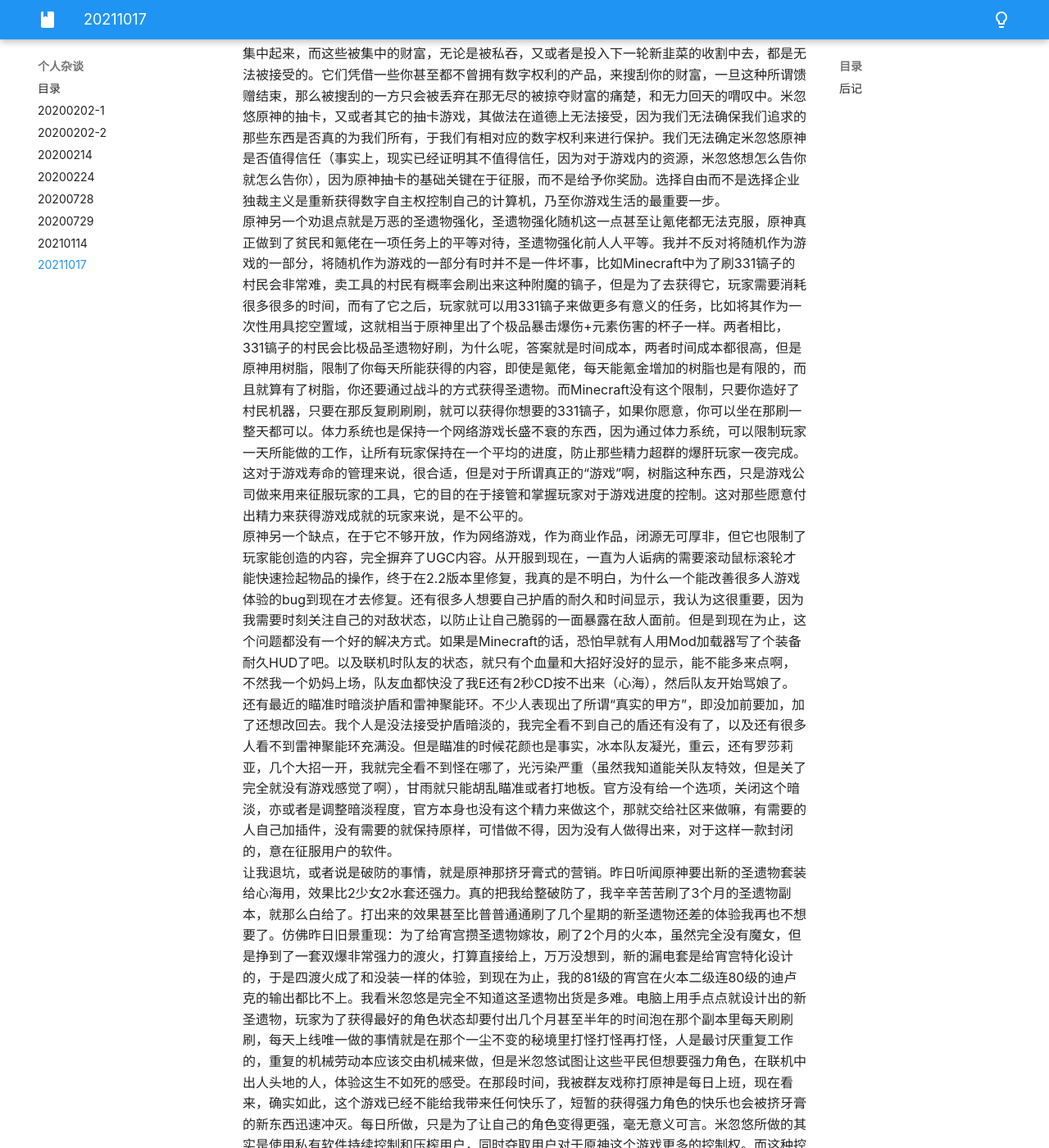
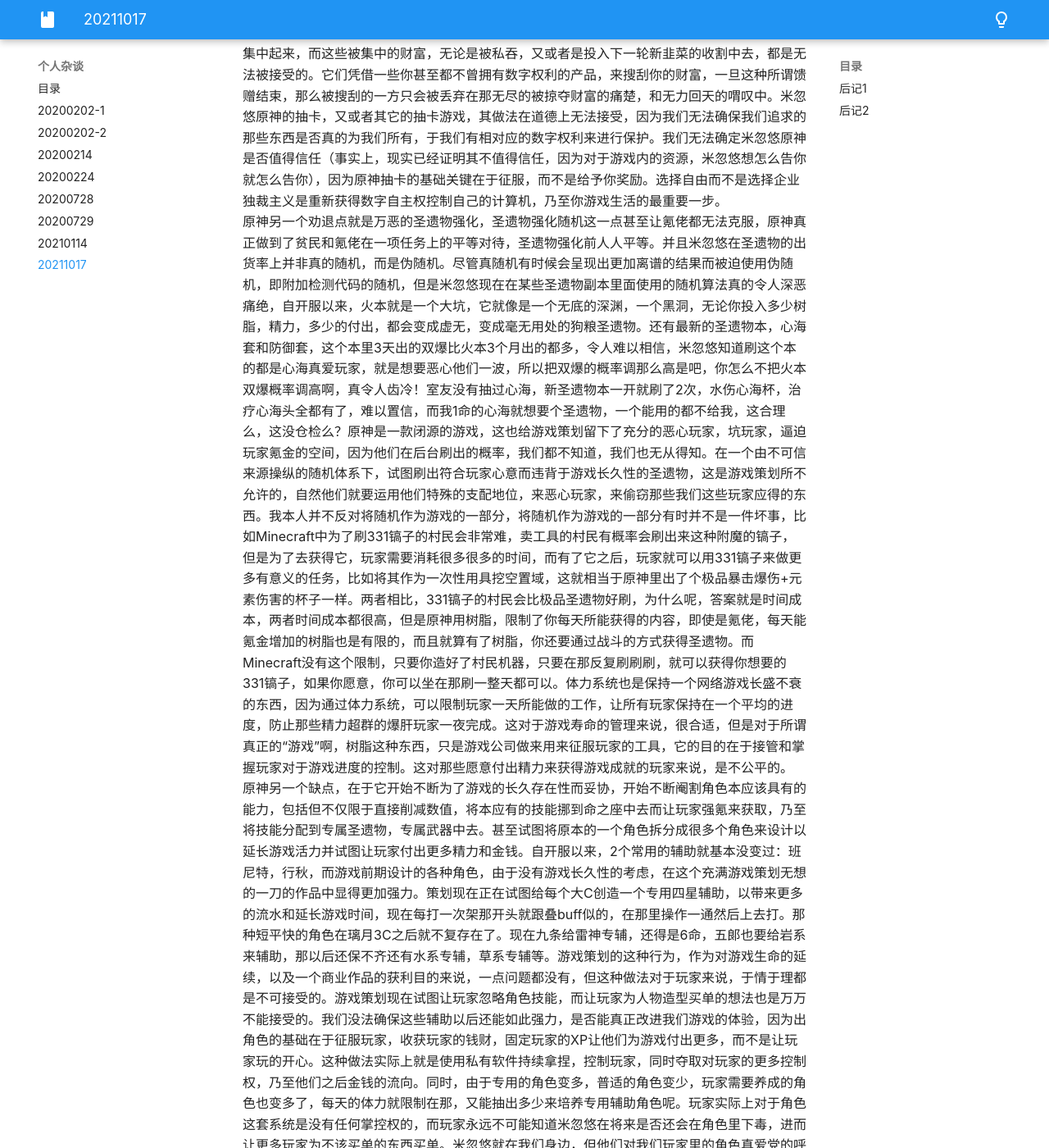
Before and after one commit to yyc12345/MyBlog, an MkDocs documentation site: the page built from docs/diary/20211017.md, in a window 1280 px wide and 1400 px high, scrolled down 862 px. Shown: the whole window at 82% size. Built offline with MkDocs 1.6.1 and Material for MkDocs 9.7.7, drawn with Linux system fonts in a browser that asks for light colours; some of the changed text lies outside the part shown.

Commit message:
update diary

```diff
--- a/docs/diary/20211017.md
+++ b/docs/diary/20211017.md
@@ -8,17 +8,27 @@
 
 为什么我抛弃了原神，我想是因为挤牙膏，又或者好听一点，滴水式营销。毫无疑问，作为一种商品，作为一种商业活动，原神是成功的，无论是什么样的商品，只要考虑赚钱，资本家就必须要考虑如何充分榨干它的价值，以让自己获得更多的收入，这无可厚非，人要赚钱，天经地义，没有什么可指责的。但要问及原神是否是一款好作品，是，又不是。原神的游戏音乐，引擎渲染技术，人物建模，地形创造，故事够造是我非常认同的，是非常值得肯定的，我从前被原神吸引，也是因为它用3D渲染出了卡通一样的效果，非常有意思的背景故事，以及好看的人物（XP动了）。
 但原神从某种意义上来说，也并不是一个好游戏。首当其冲就是国内恶习，氪金抽卡。抽卡是为了满足自己能得到符合自己XP的角色，此为色欲。抽卡是为了彰显自己拥有别人没有的角色，此为傲慢。抽卡是因为别人拥有了自己非常喜爱的角色，而自己却因为米忽悠的万恶的抽卡策略而得不到这个角色，进而氪金强取，此为嫉妒。因为抽不到卡而暴跳如雷，甚至损坏器物，伤及身体，此为暴怒。抽卡是为了满足自己对于角色全图鉴，全满命的追求，此为贪婪。抽卡游戏来到人世间，从头到脚，每个毛孔都滴着血和肮脏的东西。它利用这人们心中的脆弱的一面，不断唆使人们为他们付出一切，并且在此麻痹人们，让人们体会不到痛楚。这与蚂蝗吸血毫无差别。它们将这些财富集中起来，而这些被集中的财富，无论是被私吞，又或者是投入下一轮新韭菜的收割中去，都是无法被接受的。它们凭借一些你甚至都不曾拥有数字权利的产品，来搜刮你的财富，一旦这种所谓馈赠结束，那么被搜刮的一方只会被丢弃在那无尽的被掠夺财富的痛楚，和无力回天的喟叹中。米忽悠原神的抽卡，又或者其它的抽卡游戏，其做法在道德上无法接受，因为我们无法确保我们追求的那些东西是否真的为我们所有，于我们有相对应的数字权利来进行保护。我们无法确定米忽悠原神是否值得信任（事实上，现实已经证明其不值得信任，因为对于游戏内的资源，米忽悠想怎么告你就怎么告你），因为原神抽卡的基础关键在于征服，而不是给予你奖励。选择自由而不是选择企业独裁主义是重新获得数字自主权控制自己的计算机，乃至你游戏生活的最重要一步。
-原神另一个劝退点就是万恶的圣遗物强化，圣遗物强化随机这一点甚至让氪佬都无法克服，原神真正做到了贫民和氪佬在一项任务上的平等对待，圣遗物强化前人人平等。我并不反对将随机作为游戏的一部分，将随机作为游戏的一部分有时并不是一件坏事，比如Minecraft中为了刷331镐子的村民会非常难，卖工具的村民有概率会刷出来这种附魔的镐子，但是为了去获得它，玩家需要消耗很多很多的时间，而有了它之后，玩家就可以用331镐子来做更多有意义的任务，比如将其作为一次性用具挖空置域，这就相当于原神里出了个极品暴击爆伤+元素伤害的杯子一样。两者相比，331镐子的村民会比极品圣遗物好刷，为什么呢，答案就是时间成本，两者时间成本都很高，但是原神用树脂，限制了你每天所能获得的内容，即使是氪佬，每天能氪金增加的树脂也是有限的，而且就算有了树脂，你还要通过战斗的方式获得圣遗物。而Minecraft没有这个限制，只要你造好了村民机器，只要在那反复刷刷刷，就可以获得你想要的331镐子，如果你愿意，你可以坐在那刷一整天都可以。体力系统也是保持一个网络游戏长盛不衰的东西，因为通过体力系统，可以限制玩家一天所能做的工作，让所有玩家保持在一个平均的进度，防止那些精力超群的爆肝玩家一夜完成。这对于游戏寿命的管理来说，很合适，但是对于所谓真正的“游戏”啊，树脂这种东西，只是游戏公司做来用来征服玩家的工具，它的目的在于接管和掌握玩家对于游戏进度的控制。这对那些愿意付出精力来获得游戏成就的玩家来说，是不公平的。
+原神另一个劝退点就是万恶的圣遗物强化，圣遗物强化随机这一点甚至让氪佬都无法克服，原神真正做到了贫民和氪佬在一项任务上的平等对待，圣遗物强化前人人平等。并且米忽悠在圣遗物的出货率上并非真的随机，而是伪随机。尽管真随机有时候会呈现出更加离谱的结果而被迫使用伪随机，即附加检测代码的随机，但是米忽悠现在在某些圣遗物副本里面使用的随机算法真的令人深恶痛绝，自开服以来，火本就是一个大坑，它就像是一个无底的深渊，一个黑洞，无论你投入多少树脂，精力，多少的付出，都会变成虚无，变成毫无用处的狗粮圣遗物。还有最新的圣遗物本，心海套和防御套，这个本里3天出的双爆比火本3个月出的都多，令人难以相信，米忽悠知道刷这个本的都是心海真爱玩家，就是想要恶心他们一波，所以把双爆的概率调那么高是吧，你怎么不把火本双爆概率调高啊，真令人齿冷！室友没有抽过心海，新圣遗物本一开就刷了2次，水伤心海杯，治疗心海头全都有了，难以置信，而我1命的心海就想要个圣遗物，一个能用的都不给我，这合理么，这没仓检么？原神是一款闭源的游戏，这也给游戏策划留下了充分的恶心玩家，坑玩家，逼迫玩家氪金的空间，因为他们在后台刷出的概率，我们都不知道，我们也无从得知。在一个由不可信来源操纵的随机体系下，试图刷出符合玩家心意而违背于游戏长久性的圣遗物，这是游戏策划所不允许的，自然他们就要运用他们特殊的支配地位，来恶心玩家，来偷窃那些我们这些玩家应得的东西。我本人并不反对将随机作为游戏的一部分，将随机作为游戏的一部分有时并不是一件坏事，比如Minecraft中为了刷331镐子的村民会非常难，卖工具的村民有概率会刷出来这种附魔的镐子，但是为了去获得它，玩家需要消耗很多很多的时间，而有了它之后，玩家就可以用331镐子来做更多有意义的任务，比如将其作为一次性用具挖空置域，这就相当于原神里出了个极品暴击爆伤+元素伤害的杯子一样。两者相比，331镐子的村民会比极品圣遗物好刷，为什么呢，答案就是时间成本，两者时间成本都很高，但是原神用树脂，限制了你每天所能获得的内容，即使是氪佬，每天能氪金增加的树脂也是有限的，而且就算有了树脂，你还要通过战斗的方式获得圣遗物。而Minecraft没有这个限制，只要你造好了村民机器，只要在那反复刷刷刷，就可以获得你想要的331镐子，如果你愿意，你可以坐在那刷一整天都可以。体力系统也是保持一个网络游戏长盛不衰的东西，因为通过体力系统，可以限制玩家一天所能做的工作，让所有玩家保持在一个平均的进度，防止那些精力超群的爆肝玩家一夜完成。这对于游戏寿命的管理来说，很合适，但是对于所谓真正的“游戏”啊，树脂这种东西，只是游戏公司做来用来征服玩家的工具，它的目的在于接管和掌握玩家对于游戏进度的控制。这对那些愿意付出精力来获得游戏成就的玩家来说，是不公平的。
+原神另一个缺点，在于它开始不断为了游戏的长久存在性而妥协，开始不断阉割角色本应该具有的能力，包括但不仅限于直接削减数值，将本应有的技能挪到命之座中去而让玩家强氪来获取，乃至将技能分配到专属圣遗物，专属武器中去。甚至试图将原本的一个角色拆分成很多个角色来设计以延长游戏活力并试图让玩家付出更多精力和金钱。自开服以来，2个常用的辅助就基本没变过：班尼特，行秋，而游戏前期设计的各种角色，由于没有游戏长久性的考虑，在这个充满游戏策划无想的一刀的作品中显得更加强力。策划现在正在试图给每个大C创造一个专用四星辅助，以带来更多的流水和延长游戏时间，现在每打一次架那开头就跟叠buff似的，在那里操作一通然后上去打。那种短平快的角色在璃月3C之后就不复存在了。现在九条给雷神专辅，还得是6命，五郎也要给岩系来辅助，那以后还保不齐还有水系专辅，草系专辅等。游戏策划的这种行为，作为对游戏生命的延续，以及一个商业作品的获利目的来说，一点问题都没有，但这种做法对于玩家来说，于情于理都是不可接受的。游戏策划现在试图让玩家忽略角色技能，而让玩家为人物造型买单的想法也是万万不能接受的。我们没法确保这些辅助以后还能如此强力，是否能真正改进我们游戏的体验，因为出角色的基础在于征服玩家，收获玩家的钱财，固定玩家的XP让他们为游戏付出更多，而不是让玩家玩的开心。这种做法实际上就是使用私有软件持续拿捏，控制玩家，同时夺取对玩家的更多控制权，乃至他们之后金钱的流向。同时，由于专用的角色变多，普适的角色变少，玩家需要养成的角色也变多了，每天的体力就限制在那，又能抽出多少来培养专用辅助角色呢。玩家实际上对于角色这套系统是没有任何掌控权的，而玩家永远不可能知道米忽悠在将来是否还会在角色里下毒，进而让更多玩家为不该买单的东西买单。米忽悠就在我们身边，但他们对我们玩家里的角色真爱党的呼唤从不理睬，无言是最大的轻蔑，我们应该控制我们所玩游戏的数字权益，是时候出来捍卫我们对于游戏的掌控权了。
 原神另一个缺点，在于它不够开放，作为网络游戏，作为商业作品，闭源无可厚非，但它也限制了玩家能创造的内容，完全摒弃了UGC内容。从开服到现在，一直为人诟病的需要滚动鼠标滚轮才能快速捡起物品的操作，终于在2.2版本里修复，我真的是不明白，为什么一个能改善很多人游戏体验的bug到现在才去修复。还有很多人想要自己护盾的耐久和时间显示，我认为这很重要，因为我需要时刻关注自己的对敌状态，以防止让自己脆弱的一面暴露在敌人面前。但是到现在为止，这个问题都没有一个好的解决方式。如果是Minecraft的话，恐怕早就有人用Mod加载器写了个装备耐久HUD了吧。以及联机时队友的状态，就只有个血量和大招好没好的显示，能不能多来点啊，不然我一个奶妈上场，队友血都快没了我E还有2秒CD按不出来（心海），然后队友开始骂娘了。还有最近的瞄准时暗淡护盾和雷神聚能环。不少人表现出了所谓“真实的甲方”，即没加前要加，加了还想改回去。我个人是没法接受护盾暗淡的，我完全看不到自己的盾还有没有了，以及还有很多人看不到雷神聚能环充满没。但是瞄准的时候花颜也是事实，冰本队友凝光，重云，还有罗莎莉亚，几个大招一开，我就完全看不到怪在哪了，光污染严重（虽然我知道能关队友特效，但是关了完全就没有游戏感觉了啊），甘雨就只能胡乱瞄准或者打地板。官方没有给一个选项，关闭这个暗淡，亦或者是调整暗淡程度，官方本身也没有这个精力来做这个，那就交给社区来做嘛，有需要的人自己加插件，没有需要的就保持原样，可惜做不得，因为没有人做得出来，对于这样一款封闭的，意在征服用户的软件。
-让我退坑，或者说是破防的事情，就是原神那挤牙膏式的营销。昨日听闻原神要出新的圣遗物套装给心海用，效果比2少女2水套还强力。真的把我给整破防了，我辛辛苦苦刷了3个月的圣遗物副本，就那么白给了。打出来的效果甚至比普普通通刷了几个星期的新圣遗物还差的体验我再也不想要了。仿佛昨日旧景重现：为了给宵宫攒圣遗物嫁妆，刷了2个月的火本，虽然完全没有魔女，但是挣到了一套双爆非常强力的渡火，打算直接给上，万万没想到，新的漏电套是给宵宫特化设计的，于是四渡火成了和没装一样的体验，到现在为止，我的81级的宵宫在火本二级连80级的迪卢克的输出都比不上。我看米忽悠是完全不知道这圣遗物出货是多难。电脑上用手点点就设计出的新圣遗物，玩家为了获得最好的角色状态却要付出几个月甚至半年的时间泡在那个副本里每天刷刷刷，每天上线唯一做的事情就是在那个一尘不变的秘境里打怪打怪再打怪，人是最讨厌重复工作的，重复的机械劳动本应该交由机械来做，但是米忽悠试图让这些平民但想要强力角色，在联机中出人头地的人，体验这生不如死的感受。在那段时间，我被群友戏称打原神是每日上班，现在看来，确实如此，这个游戏已经不能给我带来任何快乐了，短暂的获得强力角色的快乐也会被挤牙膏的新东西迅速冲灭。每日所做，只是为了让自己的角色变得更强，毫无意义可言。米忽悠所做的其实是使用私有软件持续控制和压榨用户，同时夺取用户对于原神这个游戏更多的控制权。而这种控制也很容易转向其他领域，例如专武，以后甚至会有专属升级材料，专属升级经验也说不定。而用户对这套系统的实际使用是没有任何掌控权的。我们应该控制自己的数字生活，亦或者是游戏生活，是时候站出来捍卫所有人对于游戏的控制权了。
+让我退坑，或者说是破防的事情，就是原神那挤牙膏式的营销。原神在心海放出后不久就要出新的圣遗物套装给心海用，效果比2少女2水套还强力。真的把我给整破防了，我辛辛苦苦刷了3个月的圣遗物副本，就那么白给了。打出来的效果甚至比普普通通刷了几个星期的新圣遗物还差的体验我再也不想要了。仿佛昨日旧景重现：为了给宵宫攒圣遗物嫁妆，刷了2个月的火本，虽然完全没有魔女，但是挣到了一套双爆非常强力的渡火，打算直接给上，万万没想到，新的漏电套是给宵宫特化设计的，于是四渡火成了和没装一样的体验，到现在为止，我的81级的宵宫在火本二级连80级的迪卢克的输出都比不上。我看米忽悠是完全不知道这圣遗物出货是多难。电脑上用手点点就设计出的新圣遗物，玩家为了获得最好的角色状态却要付出几个月甚至半年的时间泡在那个副本里每天刷刷刷，每天上线唯一做的事情就是在那个一尘不变的秘境里打怪打怪再打怪，人是最讨厌重复工作的，重复的机械劳动本应该交由机械来做，但是米忽悠试图让这些平民但想要强力角色，在联机中出人头地的人，体验这生不如死的感受。在那段时间，我被群友戏称打原神是每日上班，现在看来，确实如此，这个游戏已经不能给我带来任何快乐了，短暂的获得强力角色的快乐也会被挤牙膏的新东西迅速冲灭。每日所做，只是为了让自己的角色变得更强，毫无意义可言。米忽悠所做的其实是使用私有软件持续控制和压榨用户，同时夺取用户对于原神这个游戏更多的控制权。而这种控制也很容易转向其他领域，例如专武，以后甚至会有专属升级材料，专属升级经验也说不定。而用户对这套系统的实际使用是没有任何掌控权的。我们应该控制自己的数字生活，亦或者是游戏生活，是时候站出来捍卫所有人对于游戏的控制权了。
 米忽悠原神这个游戏，它的基础是关于征服而不是给玩家提供快乐，而若有朝一日，原神结束了，关服了，那些你为之付出无数时间的无上荣耀也会瞬间灰飞烟灭。究其原因，是因为那数字权利不在你手中，对于你用时间累积，辛苦得到的东西，资本家不屑一顾，它们只在乎赚钱，并不在乎你用你的时间创造了怎样的价值，到头来，你损失了你花在游戏上的所有的时间，而时间，是万万不可以随意挥霍的。我们应该控制自己的数字生活，选择自由而不是选择企业独裁主义是重新获得数字自主权控制自己的计算机的最重要一步。只有这样，我们才能保护用我们时间辛勤创造的财富。Minecraft的存档可以保存很久，如果你不去删除它，它可以一直保存下去，但原神不可以，只要它愿意，那些存档可以随时消失。
 
-讨论了如此多的原神的卑劣之处。真正的游戏又应当如何。真正的游戏应当是自由的，它最理想的形式应当是一个自由软件，一个真正自由的游戏，用户可以根据其许可协议的要求自行体验，修改这个游戏，进而让自己体验到最好的游戏内容。对于其中的内容，代码应当完全自由，而资源，素材等也应当是符合CC精神的。而更进一步，这个游戏的引擎也应当是自由的，例如Godot等，而不是人人皆知的Unity。如果我们的自由游戏依赖于一个商业的引擎，那么实际上我们会被那些商业公司夺取原本属于我们对于游戏本身的控制权，因为我们无法确保那些商业公司是否值得信任，是否能真正改进其游戏的引擎，而不是为它自由软件的实现上添堵，比如在CN Unity里面无端添加要求提供更详细信息的要求，我们无法确认它哪一天甚至还需要你提供合法的游戏制作许可才能打开。一些商业公司游戏引擎的基础是关于征服而不是方便用户实现属于他们自己的游戏。一旦你养成了使用这些商业公司引擎的习惯，你就和它产生的绑定关系，无论你之后做什么，你都会觉得其他引擎比不上这个商业引擎，因为你需要的，那些意在征服的商业引擎里都有，你只需要点一点手指，或者付几张钞票，就可以获得你想要的功能，而不会愿意去为那些真正有自由价值而存在的自由引擎增光添彩。
+讨论了如此多的原神的卑劣之处。真正的游戏又应当如何。真正的游戏应当是自由的，它最理想的形式应当是一个自由软件，一个真正自由的游戏，用户可以根据其许可协议的要求自行体验，修改这个游戏，进而让自己体验到最好的游戏内容。对于其中的内容，代码应当完全自由，而资源，素材等也应当是符合CC0，CC BY亦或者是CC BY-SA的。而更进一步，这个游戏的引擎也应当是自由的，例如Godot等，而不是人人皆知的Unity。如果我们的自由游戏依赖于一个商业的引擎，那么实际上我们会被那些商业公司夺取原本属于我们对于游戏本身的控制权，因为我们无法确保那些商业公司是否值得信任，是否能真正改进其游戏的引擎，而不是为它自由软件的实现上添堵，比如在CN Unity里面无端添加要求提供更详细信息的要求，我们无法确认它哪一天甚至还需要你提供合法的游戏制作许可才能打开。一些商业公司游戏引擎的基础是关于征服而不是方便用户实现属于他们自己的游戏。一旦你养成了使用这些商业公司引擎的习惯，你就和它产生的绑定关系，无论你之后做什么，你都会觉得其他引擎比不上这个商业引擎，因为你需要的，那些意在征服的商业引擎里都有，你只需要点一点手指，或者付几张钞票，就可以获得你想要的功能，而不会愿意去为那些真正有自由价值而存在的自由引擎增光添彩。
 目前我们还达不到这个高度，正所谓不可一步登天，社会主义的建设也不可能一步跨入共产主义一样，我们目前可以接受的自由游戏不妨扩大一些。Minecraft社区应该算是一个比较贴近自由游戏的社区了。虽然Minecraft的版权还在Mojang那，并且Mojang不让直接发布反编译或反混淆的源码，但总体看来，游戏社区关于Mod创作，又或者是更广泛的UGC内容，都很积极。并且大多数的Mod开发是以开源的形式进行的。一些针对游戏内部Mojang的脑残操作也有人专门来做Mod进行优化，例如Carpet，Tweakroo等，相比原神的完全无法修改，甚至加个光影都要冒着被封号的风险，这真的是无可比拟的优势，就更不要提所谓2b2t里的那些神代作弊插件了。高度自由的游戏社区会对游戏社区的维护带来不小挑战，但是目前Minecraft社区发展也没什么问题，更没有所谓因为过度的自由而产生不好的后果之类的。反之原神，社区除了强度还是强度（还有各种铯图），这样的社区真的能长久存在么，这就和Ballance社区里只有竞速一样无聊和恐怖。然而Minecraft社区的发展也并不是可以安枕无忧，因为我们无法确保Mojang什么时候会发羊癫疯，什么时候Mojang会突然反悔并打死这一切。因此，拥有一个完全自由的游戏并不是水中之月，是我们必须留有的后手，以防止那些不可信任的商业公司对我们进行白色恐怖式的打击。
 有许多人认为自由游戏代表着不能赚钱，自己拿不到任何收入，为何我还要为这样一个东西付出？首先，就算是被人们诟病为病毒的GPL协议，也并没有限制你商用的条款，你照样可以把你的游戏卖钱，你可以做你想做的任何事，只要是协议许可的范围内，并且遵守许可，公开源码之类的。说到底，自由游戏这种东西，是一种属于人的信仰。而说句不好听的，信仰这东西只有人富裕了，闲了，才会谈（其实人闲了还会搞其他乱七八糟的不好的东西，真的是吃饱了撑的）。革命哪会哪个种地的知道共产是啥，当然屁都不会相信。但那些有信仰的人，会告诉他们，你跟着我们搞这玩意，你之后会有你自己的地，还有吃不完的粮食，大家互帮互助，同甘共苦，没有那些地主来吓唬你了，那种地的知道了，自然愿意跟着他走。而现在没法给许多游戏开发者一个明确的做自由游戏的，足以诱惑的目标，所以无论怎么谈自由游戏，他们都不会听。食不果腹的时候哪会有人来搞信仰，吃饱了撑的。但是现在食不果腹，不拥有信仰，不代表对于其他人信仰的剥夺，不代表可以对这些所谓虚无缥缈的东西的无端讥讽和咒骂。在这个时代，人们对于物欲的渴求极端增长，而对于真正的信仰的力量，人们却视它们为粪土，或许这就是现今的世道吧。
 
 自由游戏的道路，又或者自由软件的道路，还需要很长一段需要走。重新获得数字自主权控制自己的计算机，依然任重而道远，如水中之月啊。
 
-## 后记
+## 后记1
 
-后记于2021年11月4日，修正了Mojang关于Minecraft相关条款的限制，从“mojang没有禁止逆向游戏”改为“只是不让直接发布反编译/反混淆的源码”。
+后记于2021年11月4日，修正了Mojang关于Minecraft相关条款的限制，从“mojang禁止逆向游戏”改为“只是不让直接发布反编译/反混淆的源码”。
+
+## 后记2
+
+后记于2021年11月26日
+
+* 修正了关于所谓“CC精神”的描述
+* 新增关于为了游戏长久而不断降低角色普适性，进而阉割角色能力的做法的驳斥。
+* 添加圣遗物强化相关内容
+* 修正一些错别字
```
